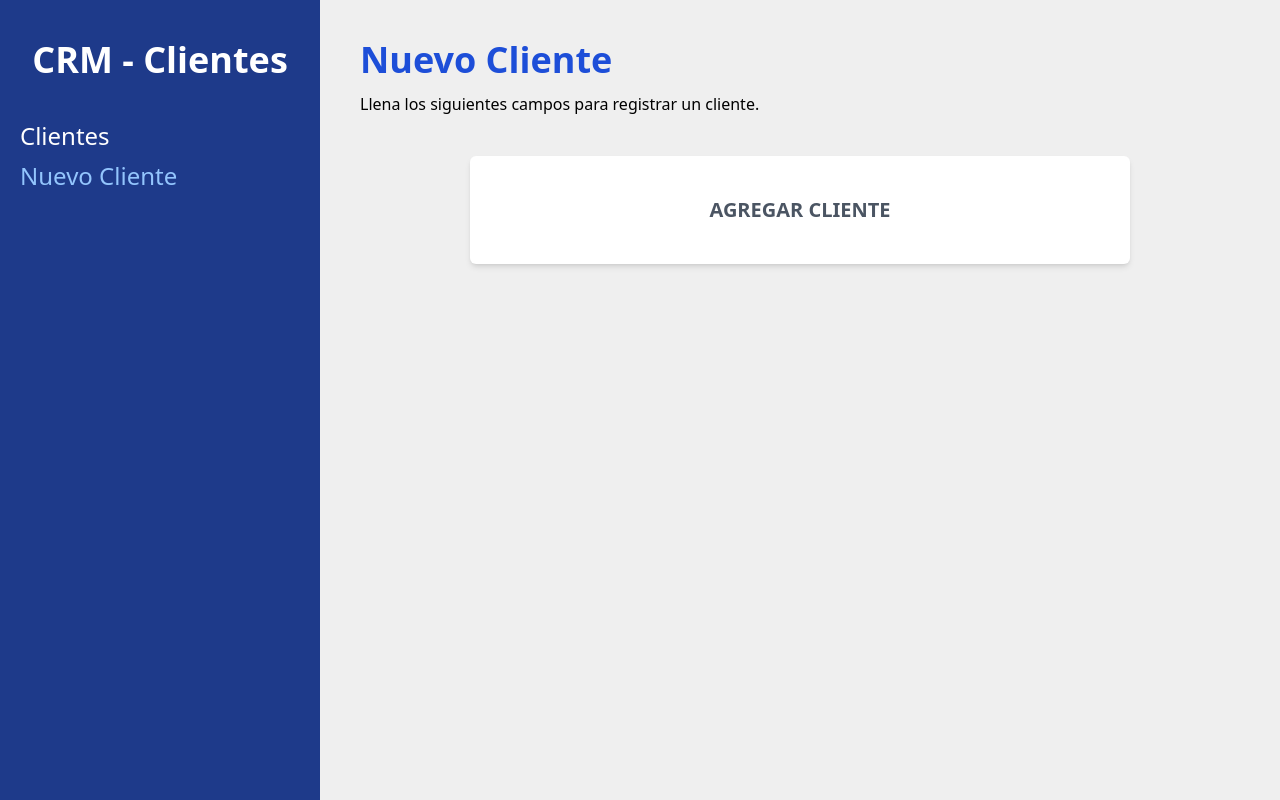
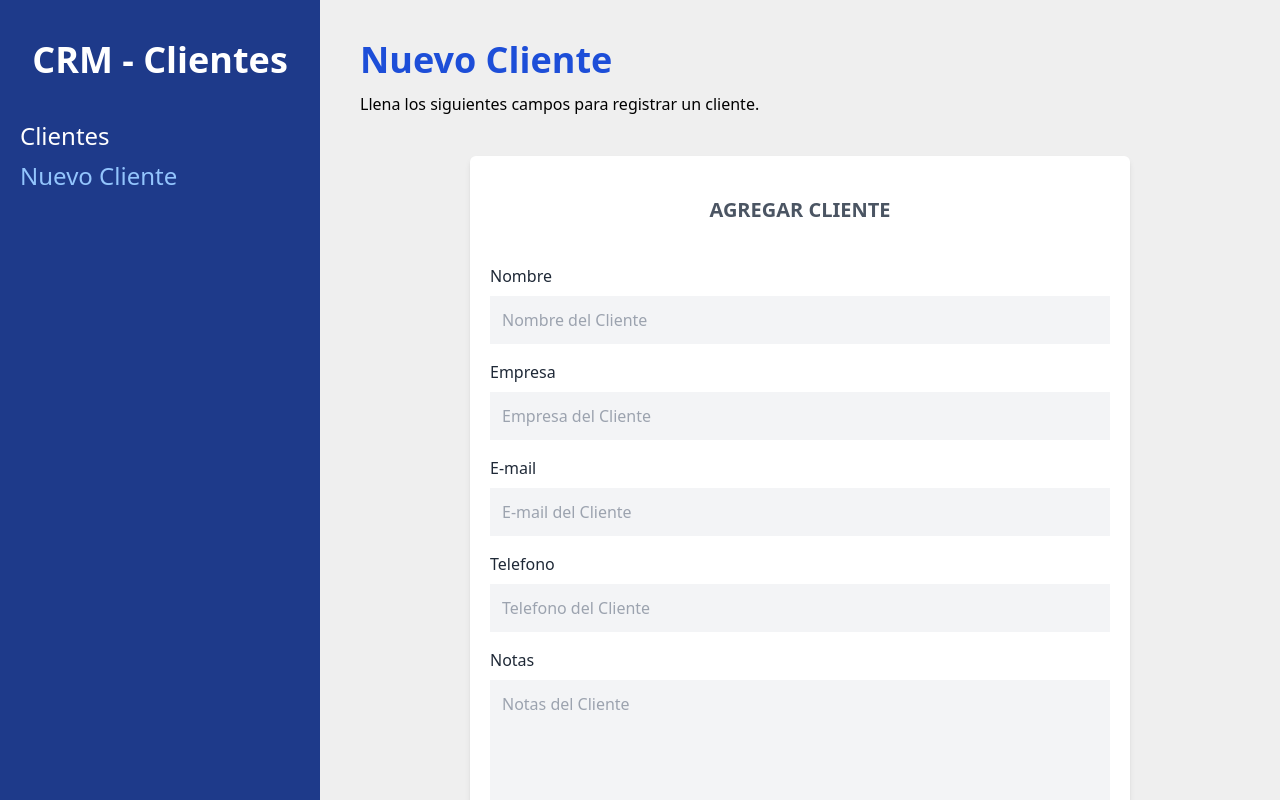
Before and after one commit to UrielQuiroz/CustomerManager, a React (Create React App) app in the folder customer-manager/: page /clientes/nuevo in a window 1280 px wide. Built offline with nearby package versions, Linux system fonts and the light colour scheme.

Commit message:
Formik
Se agrego Formik para crear el formulario

```diff
--- a/customer-manager/package.json
+++ b/customer-manager/package.json
@@ -6,6 +6,7 @@
     "@testing-library/jest-dom": "^5.16.1",
     "@testing-library/react": "^12.1.2",
     "@testing-library/user-event": "^13.5.0",
+    "formik": "^2.2.9",
     "react": "^17.0.2",
     "react-dom": "^17.0.2",
     "react-router-dom": "^6.2.1",
--- a/customer-manager/src/components/Formulario.jsx
+++ b/customer-manager/src/components/Formulario.jsx
@@ -1,10 +1,68 @@
 import React from 'react';
+import { Formik, Form, Field } from 'formik';
 
 
 const Formulario = () => {
     return (
         <div className='bg-white mt-10 px-5 py-10 rounded-md shadow-md md:w-3/4 m-auto'>
             <h1 className='text-gray-600 font-bold text-xl uppercase text-center'>Agregar Cliente</h1>
+
+            <Formik>
+                <Form className='mt-10'>
+                    <div className='mb-4'>
+                        <label htmlFor='nombre' className='text-gray-800'>Nombre</label>
+                        <Field
+                            id='nombre'
+                            className='mt-2 block w-full p-3 bg-gray-100'
+                            type='text'
+                            placeholder='Nombre del Cliente' />
+                    </div>
+
+                    <div className='mb-4'>
+                        <label htmlFor='empresa' className='text-gray-800'>Empresa</label>
+                        <Field
+                            id='empresa'
+                            className='mt-2 block w-full p-3 bg-gray-100'
+                            type='text'
+                            placeholder='Empresa del Cliente' />
+                    </div>
+
+                    <div className='mb-4'>
+                        <label htmlFor='email' className='text-gray-800'>E-mail</label>
+                        <Field
+                            id='email'
+                            className='mt-2 block w-full p-3 bg-gray-100'
+                            type='email'
+                            placeholder='E-mail del Cliente' />
+                    </div>
+
+                    <div className='mb-4'>
+                        <label htmlFor='telefono' className='text-gray-800'>Telefono</label>
+                        <Field
+                            id='telefono'
+                            className='mt-2 block w-full p-3 bg-gray-100'
+                            type='tel'
+                            placeholder='Telefono del Cliente' />
+                    </div>
+
+                    <div className='mb-4'>
+                        <label htmlFor='notas' className='text-gray-800'>Notas</label>
+                        <Field
+                            as='textarea'
+                            id='notas'
+                            className='mt-2 block w-full p-3 bg-gray-100 h-40'
+                            type='text'
+                            placeholder='Notas del Cliente' />
+                    </div>
+
+                    <input
+                        type="submit"
+                        value='Agregar Cliente'
+                        className='mt-5 w-full bg-blue-800 p-3 text-white uppercase font-bold text-lg' />
+
+                </Form>
+            </Formik>
+
         </div>
     )
 }
--- a/customer-manager/src/layout/Layout.jsx
+++ b/customer-manager/src/layout/Layout.jsx
@@ -20,7 +20,7 @@
                 </nav>
             </div>
 
-            <div className='md:w-3/4 p-10'>
+            <div className='md:w-3/4 p-10 md:h-screen overflow-scroll'>
                 <Outlet />
             </div>
 
```
Also changed, not shown: 1 other file (tests, documents, lock files or other folders).
